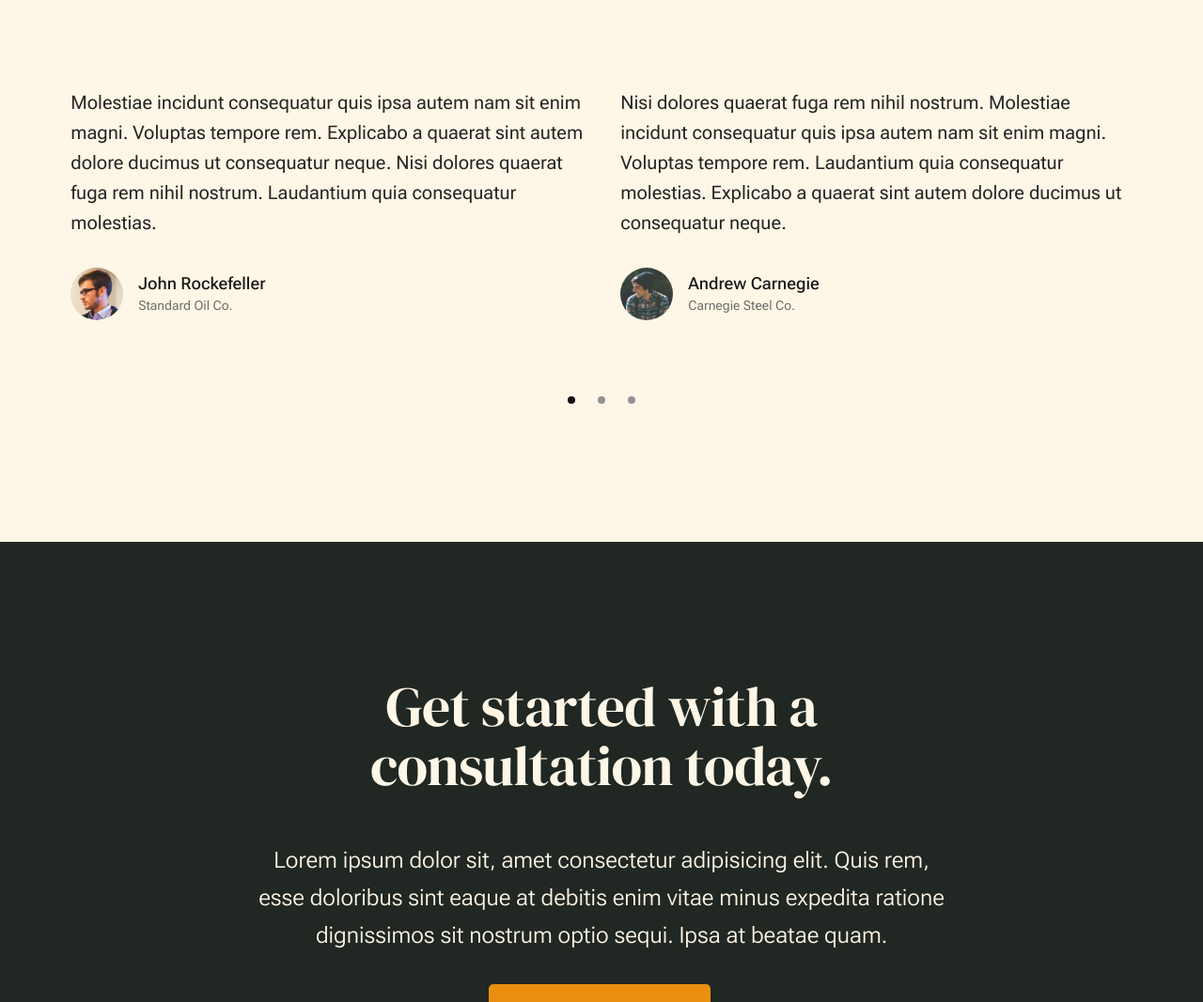
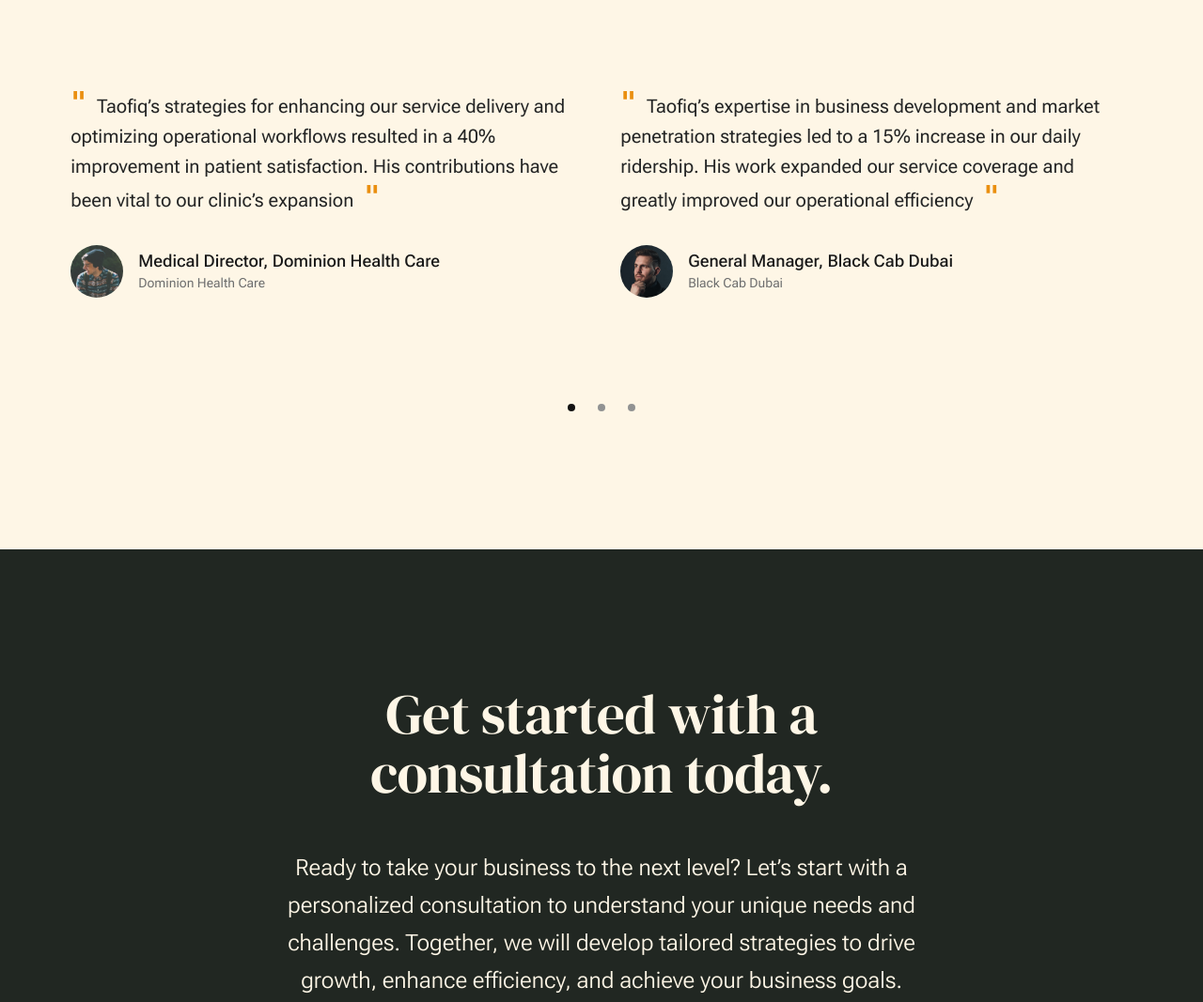
Before and after one commit to AishatAdewoyin/atoyebi-taofiq-olajide, a plain HTML site: page index.html in a window 1280 px wide. Shown: the part 5940-7007 px from the top of the page at 94% size. Drawn offline with Linux system fonts and the light colour scheme.

Commit message:
Home page content updated

```diff
--- a/css/styles.css
+++ b/css/styles.css
@@ -4398,3 +4398,10 @@ td:last-child {
 	width: 100%;
 	height: 80%;
 }
+
+.swiper-slide p span{
+	color: var(--color-1);
+	font-family: cursive;
+	font-size: var(--space);
+	font-weight: 600;
+}
--- a/index.html
+++ b/index.html
@@ -390,68 +390,53 @@
                             <div class="swiper-wrapper">
                                 <div class="testimonials__slide swiper-slide">
                                     <p>
-                                        Molestiae incidunt consequatur quis ipsa autem nam sit enim magni. Voluptas
-                                        tempore rem.
-                                        Explicabo a quaerat sint autem dolore ducimus ut consequatur neque. Nisi dolores
-                                        quaerat fuga rem nihil nostrum.
-                                        Laudantium quia consequatur molestias.
+                                        <span>" </span>Taofiq’s strategies for enhancing our service delivery and optimizing operational workflows resulted in a 40% improvement in patient satisfaction. His contributions have been vital to our clinic’s expansion<span> "</span>
+                                    </p>
+                                    <div class="testimonials__author">
+                                        <img src="images/avatars/user-04.jpg" alt="Author image"
+                                            class="testimonials__avatar">
+                                        <cite class="testimonials__cite">
+                                            <strong>Medical Director, Dominion Health Care</strong>
+                                            <span>Dominion Health Care</span>
+                                        </cite>
+                                    </div>
+                                </div>
+                                <div class="testimonials__slide swiper-slide">
+                                    <p>
+                                        <span>" </span>Taofiq’s expertise in business development and market penetration strategies led to a 15% increase in our daily ridership. His work expanded our service coverage and greatly improved our operational efficiency<span> "</span>
+                                    </p>
+                                    <div class="testimonials__author">
+                                        <img src="images/avatars/user-06.jpg" alt="Author image"
+                                            class="testimonials__avatar">
+                                        <cite class="testimonials__cite">
+                                            <strong>General Manager, Black Cab Dubai</strong>
+                                            <span>Black Cab Dubai</span>
+                                        </cite>
+                                    </div>
+                                </div>
+                                <div class="testimonials__slide swiper-slide">
+                                    <p>
+                                        <span>" </span>Taofiq’s business strategies and market penetration techniques helped us achieve a 15% growth in market share. His innovative approach to product development is truly impressive<span> "</span>
+                                    </p>
+                                    <div class="testimonials__author">
+                                        <img src="images/avatars/user-02.jpg" alt="Author image"
+                                            class="testimonials__avatar">
+                                        <cite class="testimonials__cite">
+                                            <strong>Chief Strategist, Mindlab Applied</strong>
+                                            <span>Mindlab Applied</span>
+                                        </cite>
+                                    </div>
+                                </div>
+                                <div class="testimonials__slide swiper-slide">
+                                    <p>
+                                        <span>" </span>Working with Taofiq was a game-changer for our company. His insights into renewable energy trends and his strategic planning helped us expand our market presence by 25% in just one year. His dedication and expertise are unmatche<span> "</span>
                                     </p>
                                     <div class="testimonials__author">
                                         <img src="images/avatars/user-01.jpg" alt="Author image"
                                             class="testimonials__avatar">
                                         <cite class="testimonials__cite">
-                                            <strong>John Rockefeller</strong>
-                                            <span>Standard Oil Co.</span>
-                                        </cite>
-                                    </div>
-                                </div>
-                                <div class="testimonials__slide swiper-slide">
-                                    <p>
-                                        Nisi dolores quaerat fuga rem nihil nostrum. Molestiae incidunt consequatur quis
-                                        ipsa autem nam sit enim magni.
-                                        Voluptas tempore rem. Laudantium quia consequatur molestias.
-                                        Explicabo a quaerat sint autem dolore ducimus ut consequatur neque.
-                                    </p>
-                                    <div class="testimonials__author">
-                                        <img src="images/avatars/user-04.jpg" alt="Author image"
-                                            class="testimonials__avatar">
-                                        <cite class="testimonials__cite">
-                                            <strong>Andrew Carnegie</strong>
-                                            <span>Carnegie Steel Co.</span>
-                                        </cite>
-                                    </div>
-                                </div>
-                                <div class="testimonials__slide swiper-slide">
-                                    <p>
-                                        Voluptas tempore rem. Molestiae incidunt consequatur quis ipsa autem nam sit
-                                        enim magni.
-                                        Explicabo a quaerat sint autem dolore ducimus ut consequatur neque.
-                                        Nisi dolores quaerat fuga rem nihil nostrum. Laudantium quia consequatur
-                                        molestias.
-                                    </p>
-                                    <div class="testimonials__author">
-                                        <img src="images/avatars/user-06.jpg" alt="Author image"
-                                            class="testimonials__avatar">
-                                        <cite class="testimonials__cite">
-                                            <strong>Henry Ford</strong>
-                                            <span>Ford Motor Co.</span>
-                                        </cite>
-                                    </div>
-                                </div>
-                                <div class="testimonials__slide swiper-slide">
-                                    <p>
-                                        Molestiae incidunt consequatur quis ipsa autem nam sit enim magni. Voluptas
-                                        tempore rem.
-                                        Explicabo a quaerat sint autem dolore ducimus ut consequatur neque. Nisi dolores
-                                        quaerat fuga rem nihil nostrum.
-                                        Laudantium quia consequatur molestias.
-                                    </p>
-                                    <div class="testimonials__author">
-                                        <img src="images/avatars/user-02.jpg" alt="Author image"
-                                            class="testimonials__avatar">
-                                        <cite class="testimonials__cite">
-                                            <strong>John Morgan</strong>
-                                            <span>JP Morgan & Co.</span>
+                                            <strong>CEO, Charvia Renewable Energy</strong>
+                                            <span>Charvia Renewable Energy.</span>
                                         </cite>
                                     </div>
                                 </div>
@@ -477,9 +462,7 @@
                             Get started with a consultation today.
                         </h2>
                         <p class="lead">
-                            Lorem ipsum dolor sit, amet consectetur adipisicing elit. Quis rem, esse doloribus sint
-                            eaque at debitis enim vitae minus expedita ratione dignissimos sit nostrum optio sequi. Ipsa
-                            at beatae quam.
+                            Ready to take your business to the next level? Let’s start with a personalized consultation to understand your unique needs and challenges. Together, we will develop tailored strategies to drive growth, enhance efficiency, and achieve your business goals.
                         </p>
                         <a href="contact.html" class="btn btn--primary">Let's Work Together</a>
                     </div>
@@ -494,9 +477,7 @@
                 <div class="column xl-6 lg-6 md-12 s-footer__block s-footer__about">
                     <h3>About Atoyebi Taofiq Olajide</h3>
                     <p>
-                        Lorem ipsum dolor sit amet consectetur adipisicing elit. Voluptas illum quasi facere libero,
-                        fugiat laboriosam possimus reprehenderit eveniet vero voluptatum fugit ad quis veritatis
-                        suscipit beatae
+                        ATO is a visionary business development expert with extensive experience across various industries. Well known for his innovative solutions and strategic acumen, he has consistently driven growth and transformation, making him a sought-after consultant and advisor dedicated to helping businesses achieve their full potential.
                     </p>
                 </div>
                 <div class="column xl-3 lg-3 md-12 s-footer__block s-footer__site-links">
```
